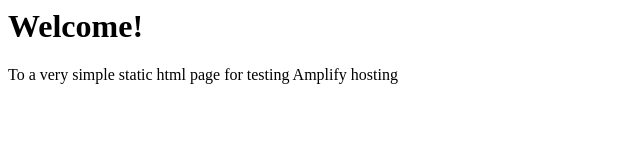
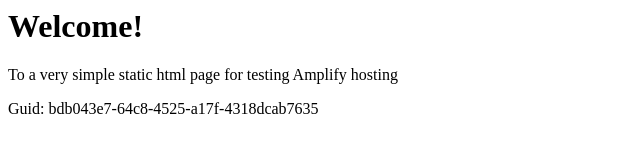
Before and after one commit to aws-aemilia-lhr/Github-PR-Commit-Integration-Test-DoNotTouch-v1-prod-eu-west-2, a website: page src/index.html in a window 1280 px wide. Shown: the whole page, without its empty margins (0-640 px from the left). Drawn offline with Linux system fonts and the light colour scheme.

Commit message:
commit from integ tests

```diff
--- a/src/index.html
+++ b/src/index.html
@@ -1,3 +1,5 @@
+
+
 <html lang="en">
 
 <head>
@@ -10,6 +12,6 @@
 <body>
     <h1>Welcome!</h1>
     <p>To a very simple static html page for testing Amplify hosting</p>
-</body>
+    <p>Guid: bdb043e7-64c8-4525-a17f-4318dcab7635</p></body>
 
 </html>
```
